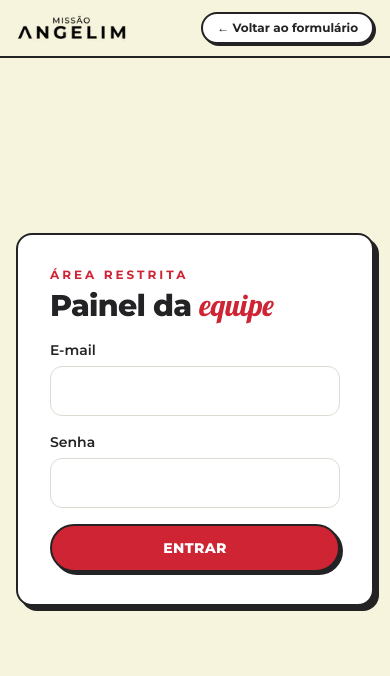
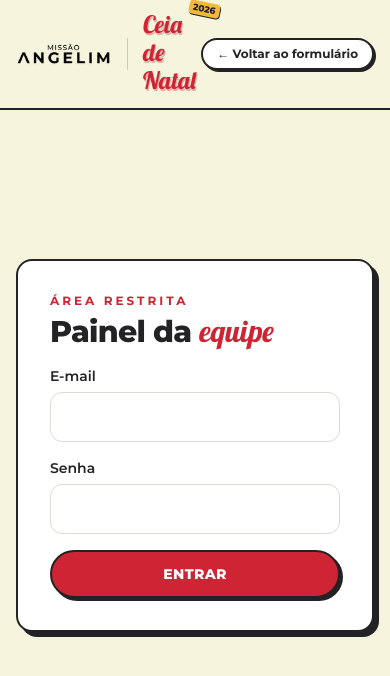
Before and after one commit to Aderson79/angelim-forms, a Next.js app: page /login in a window 390 px wide. Shown: the top 676 px of the page. Built offline with nearby package versions, Linux system fonts and the light colour scheme.

Commit message:
fix(admin): topo com "Ceia de Natal" e selo 2026 também no celular
Co-Authored-By: Claude Opus 5.5 <noreply@anthropic.com>

```diff
--- a/src/components/site-chrome.tsx
+++ b/src/components/site-chrome.tsx
@@ -85,14 +85,14 @@ export function AdminTopbar({ children }: { children?: React.ReactNode }) {
       <Sparkle className="absolute bottom-2 left-[58%] hidden h-3 w-3 text-natal md:block" />
       <div className="relative mx-auto flex max-w-6xl items-center justify-between gap-4 px-4 py-3">
         <div className="flex min-w-0 items-center gap-4">
-          <LogoLink className="h-7 w-auto brightness-0" />
-          <span aria-hidden className="hidden h-9 w-px bg-ink/20 sm:block" />
+          <LogoLink className="h-6 w-auto brightness-0 sm:h-7" />
+          <span aria-hidden className="h-8 w-px bg-ink/20 sm:h-9" />
           <Link href="/admin" prefetch={false} aria-label="Painel" className="flex min-w-0 items-center gap-4">
-            <span className="relative hidden sm:block">
-              <span className="font-script text-3xl leading-none text-natal drop-shadow-[1px_2px_0_rgb(154_27_49/0.3)]">
+            <span className="relative block">
+              <span className="font-script text-2xl leading-none text-natal drop-shadow-[1px_2px_0_rgb(154_27_49/0.3)] sm:text-3xl">
                 Ceia de Natal
               </span>
-              <span className="absolute -right-8 -top-2 rotate-12 rounded-sm bg-gold px-1.5 text-[10px] font-extrabold text-ink shadow-[1px_1px_0_var(--color-ink)]">
+              <span className="absolute -right-6 -top-2.5 rotate-12 rounded-sm bg-gold px-1 text-[9px] font-extrabold sm:-right-8 sm:-top-2 sm:px-1.5 sm:text-[10px] text-ink shadow-[1px_1px_0_var(--color-ink)]">
                 2026
               </span>
             </span>
```
